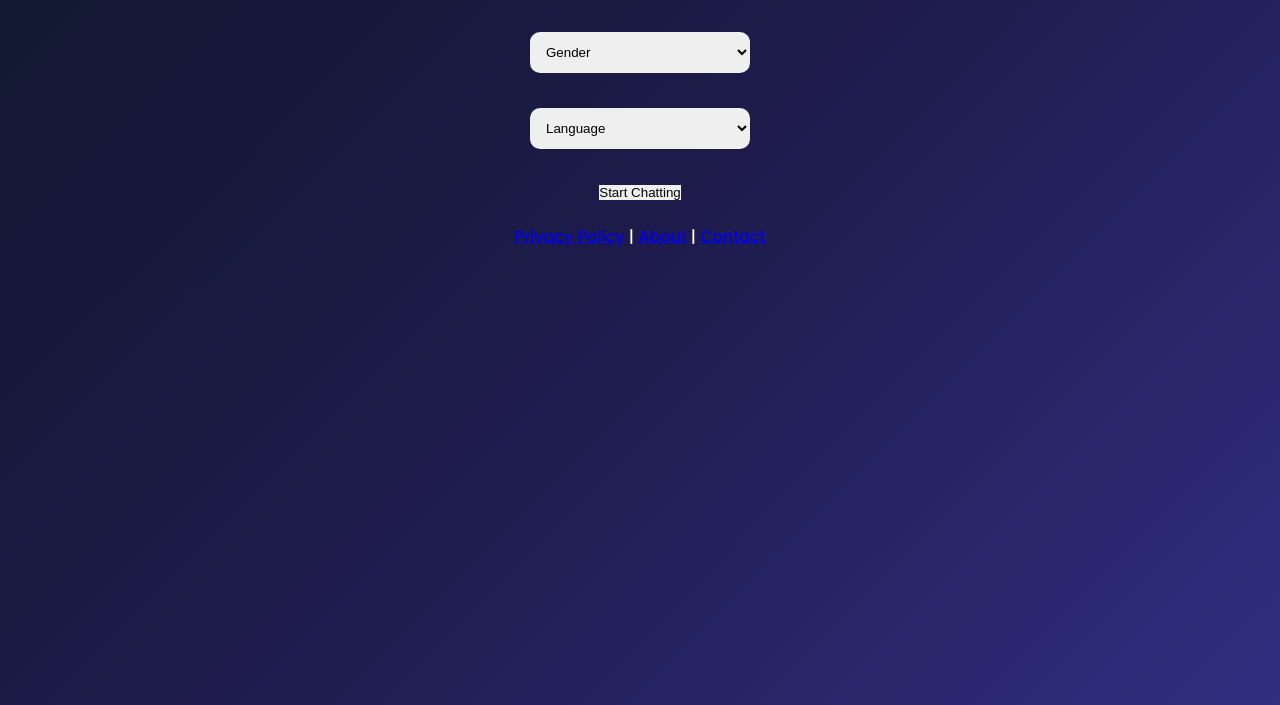
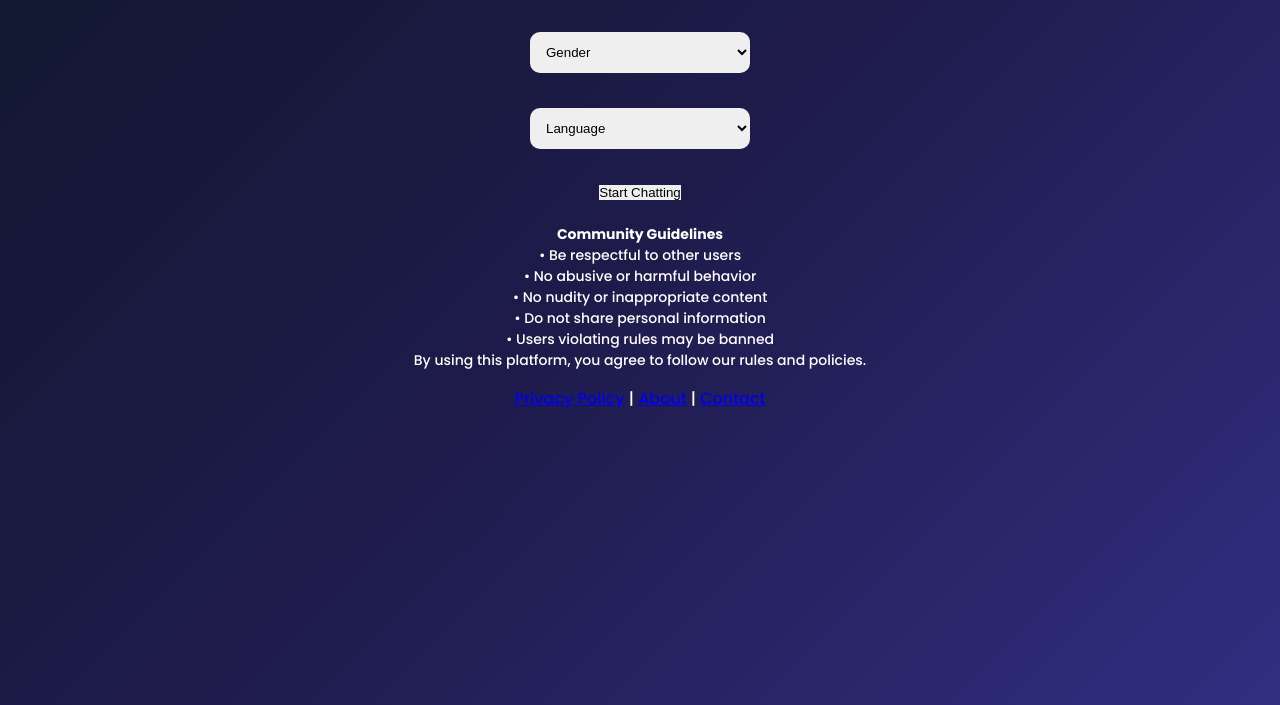
Before and after one commit to kirlesh1112/video-chat-app, a website: page public/index.html in a window 1280 px wide. Shown: the part 215-920 px from the top of the page. Drawn offline with nearby package versions, Linux system fonts and the light colour scheme; no server answers.

Commit message:
added community guidelines

```diff
--- a/public/index.html
+++ b/public/index.html
@@ -5,7 +5,7 @@
 <meta name="viewport" content="width=device-width, initial-scale=1.0">
 <title>ChatRandom</title>
 
-<!-- ✅ GOOGLE ADSENSE (ADDED HERE) -->
+<!-- Google AdSense -->
 <script async src="https://pagead2.googlesyndication.com/pagead/js/adsbygoogle.js?client=ca-pub-8006406943455056"
      crossorigin="anonymous"></script>
 
@@ -15,7 +15,7 @@
 
 <body>
 
-<!-- ENTRY -->
+<!-- ENTRY SCREEN -->
 <div id="entry-screen" class="screen active">
     <div class="container">
         <h1>🎥 ChatRandom</h1>
@@ -36,10 +36,29 @@
         </select><br><br>
 
         <button id="startBtn">Start Chatting</button>
+
+        <!-- ✅ COMMUNITY GUIDELINES -->
+        <div style="margin-top:20px; color:white; font-size:14px; text-align:center;">
+            <p><b>Community Guidelines</b></p>
+            <p>• Be respectful to other users</p>
+            <p>• No abusive or harmful behavior</p>
+            <p>• No nudity or inappropriate content</p>
+            <p>• Do not share personal information</p>
+            <p>• Users violating rules may be banned</p>
+            <p>By using this platform, you agree to follow our rules and policies.</p>
+        </div>
+
+        <!-- ✅ FOOTER LINKS -->
+        <div style="text-align:center; margin-top:15px;">
+            <a href="/privacy.html">Privacy Policy</a> |
+            <a href="/about.html">About</a> |
+            <a href="/contact.html">Contact</a>
+        </div>
+
     </div>
 </div>
 
-<!-- WAITING -->
+<!-- WAITING SCREEN -->
 <div id="waiting-screen" class="screen">
     <h2 style="text-align:center;margin-top:200px;">Finding partner...</h2>
 </div>
@@ -76,7 +95,7 @@
 
     </div>
 
-    <!-- BUTTONS -->
+    <!-- CONTROLS -->
     <div class="controls">
         <button id="nextBtn">Next</button>
         <button id="reportBtn">Report</button>
@@ -87,10 +106,6 @@
 
 <script src="/socket.io/socket.io.js"></script>
 <script src="script.js"></script>
-<div style="text-align:center; margin:20px;">
-  <a href="/privacy.html">Privacy Policy</a> |
-  <a href="/about.html">About</a> |
-  <a href="/contact.html">Contact</a>
-</div>
+
 </body>
 </html>
```
